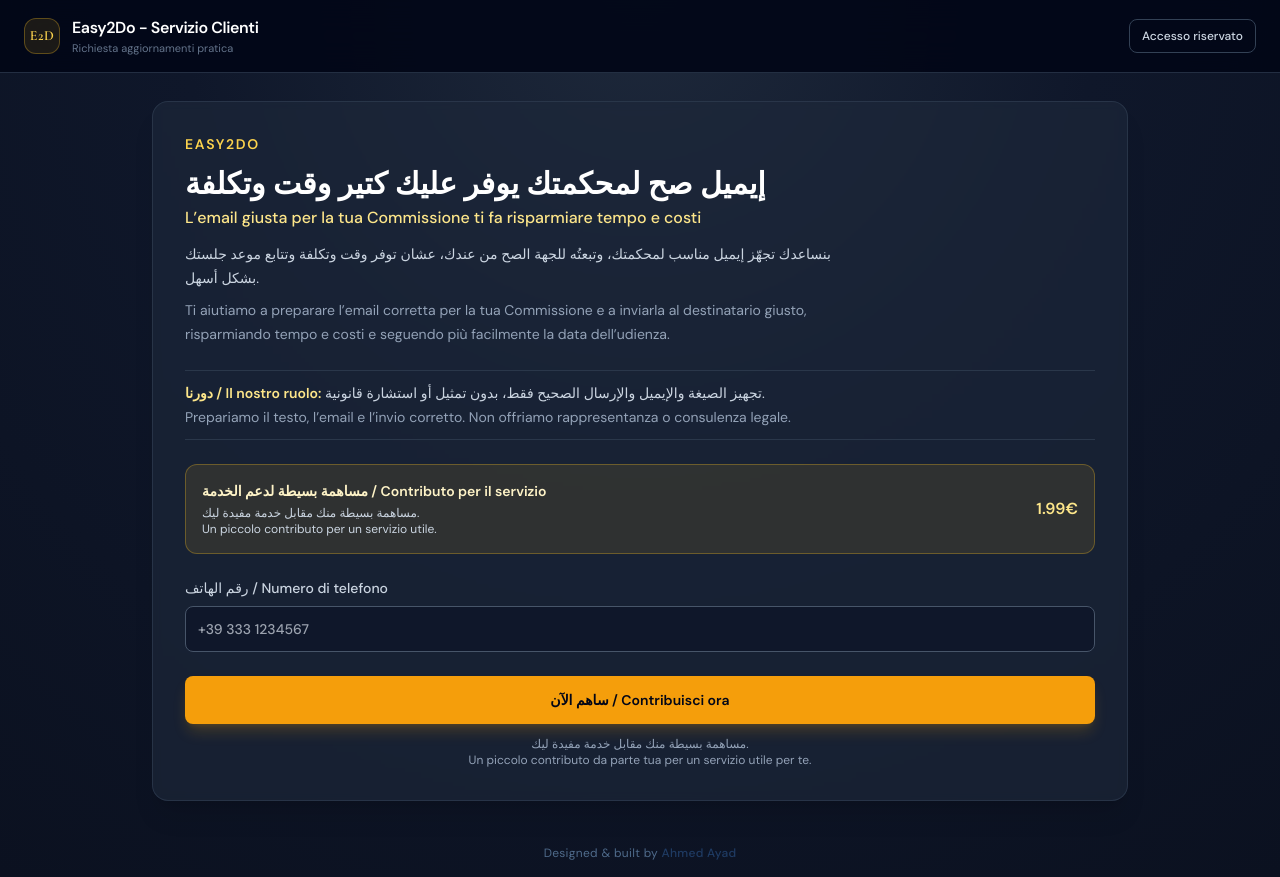
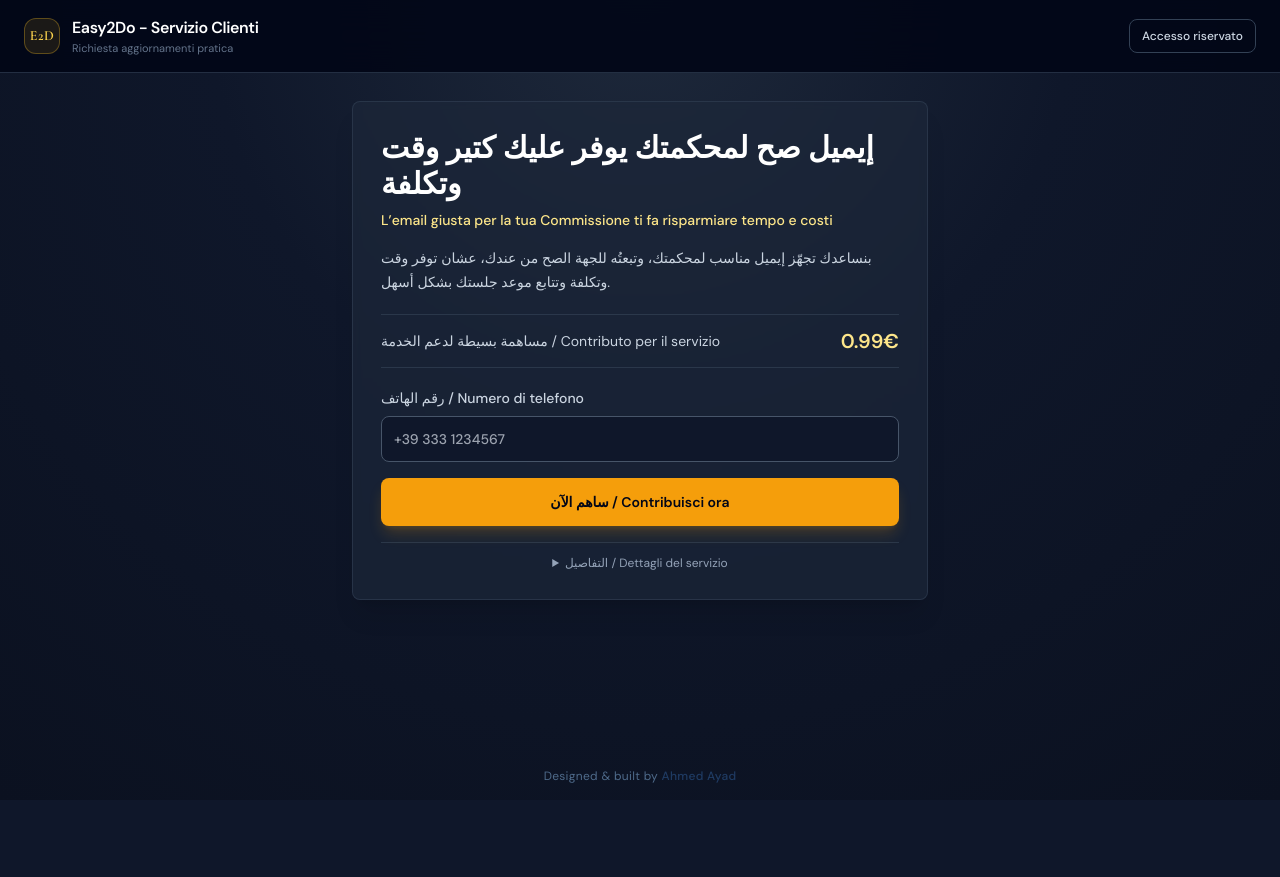
Before and after one commit to ahmed14777/procura, a Next.js app: page / in a window 1280 px wide. After the commit the page ends 800 px from the top, so only its background shows below. Built offline with nearby package versions, Linux system fonts and the light colour scheme; what @react-pdf/renderer would draw is missing.

Commit message:
Simplify client flow and centralize checkout pricing

```diff
--- a/src/app/api/stripe/checkout/route.ts
+++ b/src/app/api/stripe/checkout/route.ts
@@ -27,6 +27,7 @@
 } from '@/lib/security'
 import { consumeRateLimit } from '@/lib/rateLimit'
 import { PROJECT_BRANDING } from '@/config/content'
+import { CLIENT_CONTRIBUTION } from '@/config/business'
 
 const STRIPE_SECRET_KEY = process.env.STRIPE_SECRET_KEY
 const STRIPE_PRICE_ID_CLIENT = process.env.STRIPE_PRICE_ID_CLIENT
@@ -201,8 +202,11 @@
       )
     }
 
-    if (body.amountCents !== undefined && body.amountCents !== 199) {
-      return NextResponse.json({ error: 'Il contributo previsto è di 1,99€.' }, { status: 400 })
+    if (body.amountCents !== undefined && body.amountCents !== CLIENT_CONTRIBUTION.cents) {
+      return NextResponse.json(
+        { error: `Il contributo previsto è di ${CLIENT_CONTRIBUTION.euro}€.` },
+        { status: 400 }
+      )
     }
 
     if (!STRIPE_PRICE_ID_CLIENT && !Number.isFinite(STRIPE_FALLBACK_AMOUNT_CENTS)) {
--- a/src/app/capture/[sessionId]/page.tsx
+++ b/src/app/capture/[sessionId]/page.tsx
@@ -7,7 +7,12 @@
 export default function CapturePage() {
   const { sessionId } = useParams<{ sessionId: string }>()
   const searchParams = useSearchParams()
-  const [submitToken, setSubmitToken] = useState<string | null>(null)
+  const [hashSubmitToken] = useState(() => {
+    if (typeof window === 'undefined') return null
+    const raw = window.location.hash.replace(/^#/, '')
+    return new URLSearchParams(raw).get('st')
+  })
+  const submitToken = searchParams.get('submitToken') || hashSubmitToken
   const [file, setFile] = useState<File | null>(null)
   const [previewUrl, setPreviewUrl] = useState<string | null>(null)
   const [isSending, setIsSending] = useState(false)
@@ -19,20 +24,6 @@
     const timeout = window.setTimeout(() => window.close(), 1200)
     return () => window.clearTimeout(timeout)
   }, [sent])
-
-  useEffect(() => {
-    const fallbackFromQuery = searchParams.get('submitToken')
-    if (fallbackFromQuery) {
-      setSubmitToken(fallbackFromQuery)
-      return
-    }
-
-    const hash = window.location.hash
-    const raw = hash.startsWith('#') ? hash.slice(1) : hash
-    const params = new URLSearchParams(raw)
-    const fromHash = params.get('st')
-    setSubmitToken(fromHash)
-  }, [searchParams])
 
   const selectPhoto = (event: React.ChangeEvent<HTMLInputElement>) => {
     const selected = event.target.files?.[0]
--- a/src/app/page.tsx
+++ b/src/app/page.tsx
@@ -37,7 +37,6 @@
   const [isLoading, setIsLoading] = useState(false)
   const [isDownloading, setIsDownloading] = useState(false)
   const [error, setError] = useState<string | null>(null)
-  const contributionEuro = CLIENT_CONTRIBUTION.euro
   const [clientPhone, setClientPhone] = useState('')
   const checkoutOpeningRef = useRef(false)
 
@@ -241,13 +240,6 @@
       checkoutOpeningRef.current = false
       return
     }
-    const amountEuro = Number(contributionEuro)
-    if (amountEuro !== 1.99) {
-      setError('اختار مساهمة من الخيارات المتاحة / Scegli uno dei contributi disponibili.')
-      checkoutOpeningRef.current = false
-      return
-    }
-
     setIsLoading(true)
     setError(null)
     try {
@@ -264,7 +256,7 @@
         body: JSON.stringify({
           mode: 'client',
           clientPhone: phone,
-          amountCents: Math.round(amountEuro * 100),
+          amountCents: CLIENT_CONTRIBUTION.cents,
         }),
       })
       const result = (await response.json()) as { sessionId?: string; url?: string; error?: string }
@@ -325,45 +317,27 @@
                 role="lawyer"
               />
             ) : (
-              <div className="rounded-2xl border border-slate-700/60 bg-slate-800/65 p-6 shadow-xl backdrop-blur-sm sm:p-8">
-                <p className="text-sm font-semibold uppercase tracking-[0.12em] text-amber-300">
-                  {HOME_PAGE_COPY.brand}
-                </p>
-                <h1 className="mt-3 text-2xl font-semibold text-white sm:text-3xl">
+              <div className="mx-auto w-full max-w-xl rounded-lg border border-slate-700/60 bg-slate-800/65 p-5 shadow-xl backdrop-blur-sm sm:p-7">
+                <h1 className="text-2xl font-semibold text-white sm:text-3xl">
                   {HOME_PAGE_COPY.titleAr}
                 </h1>
-                <p className="mt-1 text-base font-medium text-amber-200">
+                <p className="mt-2 text-sm font-medium text-amber-200">
                   {HOME_PAGE_COPY.subtitleIt}
                 </p>
-                <p className="mt-3 max-w-2xl text-sm leading-6 text-slate-300">
+                <p className="mt-4 text-sm leading-6 text-slate-300">
                   {HOME_PAGE_COPY.descriptionAr}
                 </p>
-                <p className="mt-2 max-w-2xl text-sm leading-6 text-slate-400">
-                  {HOME_PAGE_COPY.descriptionIt}
-                </p>
-                <div className="mt-6 border-y border-slate-700/70 py-3 text-sm text-slate-300">
-                  <span className="font-semibold text-amber-200">{HOME_PAGE_COPY.roleHeading}</span>{' '}
-                  {HOME_PAGE_COPY.roleBodyAr}
-                  <span className="mt-1 block text-slate-400">{HOME_PAGE_COPY.roleBodyIt}</span>
+
+                <div className="mt-5 flex items-center justify-between border-y border-slate-700/70 py-3">
+                  <span className="text-sm text-slate-300">
+                    {HOME_PAGE_COPY.contributionHeading}
+                  </span>
+                  <span className="shrink-0 text-xl font-semibold text-amber-200">
+                    {CLIENT_CONTRIBUTION.euro}€
+                  </span>
                 </div>
-                <div className="mt-6 rounded-xl border border-amber-400/30 bg-amber-400/10 p-4">
-                  <div className="flex flex-col gap-3 sm:flex-row sm:items-center sm:justify-between">
-                    <div>
-                      <p className="text-sm font-semibold text-amber-100">
-                        {HOME_PAGE_COPY.contributionHeading}
-                      </p>
-                      <p className="mt-1 text-xs text-slate-300">
-                        {HOME_PAGE_COPY.contributionBodyAr}
-                        <br />
-                        {HOME_PAGE_COPY.contributionBodyIt}
-                      </p>
-                    </div>
-                    <span className="shrink-0 text-base font-semibold text-amber-200">
-                      {CLIENT_CONTRIBUTION.euro}€
-                    </span>
-                  </div>
-                </div>
-                <label className="mt-6 block text-sm font-medium text-slate-300">
+
+                <label className="mt-5 block text-sm font-medium text-slate-300">
                   {HOME_PAGE_COPY.phoneLabel}
                   <input
                     type="tel"
@@ -379,15 +353,26 @@
                   type="button"
                   onClick={() => void startClientPayment()}
                   disabled={isLoading}
-                  className="mt-6 w-full rounded-lg bg-amber-500 px-4 py-3.5 text-sm font-semibold text-slate-950 shadow-lg shadow-amber-500/20 transition hover:bg-amber-400 disabled:cursor-wait disabled:opacity-60"
+                  className="mt-4 w-full rounded-lg bg-amber-500 px-4 py-3.5 text-sm font-semibold text-slate-950 shadow-lg shadow-amber-500/20 transition hover:bg-amber-400 disabled:cursor-wait disabled:opacity-60"
                 >
                   {isLoading ? HOME_PAGE_COPY.ctaLoading : HOME_PAGE_COPY.ctaIdle}
                 </button>
-                <p className="mt-3 text-center text-xs text-slate-400">
-                  {HOME_PAGE_COPY.bottomNoteAr}
-                  <br />
-                  {HOME_PAGE_COPY.bottomNoteIt}
-                </p>
+
+                <details className="mt-4 border-t border-slate-700/70 pt-3 text-sm text-slate-400">
+                  <summary className="cursor-pointer text-center text-xs text-slate-400 hover:text-slate-200">
+                    التفاصيل / Dettagli del servizio
+                  </summary>
+                  <div className="mt-3 space-y-2 leading-6">
+                    <p>{HOME_PAGE_COPY.descriptionIt}</p>
+                    <p>
+                      <span className="font-semibold text-slate-300">
+                        {HOME_PAGE_COPY.roleHeading}
+                      </span>{' '}
+                      {HOME_PAGE_COPY.roleBodyAr}
+                    </p>
+                    <p>{HOME_PAGE_COPY.roleBodyIt}</p>
+                  </div>
+                </details>
               </div>
             )}
 
--- a/src/app/sign/[sessionId]/page.tsx
+++ b/src/app/sign/[sessionId]/page.tsx
@@ -7,7 +7,12 @@
 export default function SignaturePage() {
   const { sessionId } = useParams<{ sessionId: string }>()
   const searchParams = useSearchParams()
-  const [submitToken, setSubmitToken] = useState<string | null>(null)
+  const [hashSubmitToken] = useState(() => {
+    if (typeof window === 'undefined') return null
+    const raw = window.location.hash.replace(/^#/, '')
+    return new URLSearchParams(raw).get('st')
+  })
+  const submitToken = searchParams.get('submitToken') || hashSubmitToken
   const canvasRef = useRef<HTMLCanvasElement>(null)
   const drawingRef = useRef(false)
   const [clientName, setClientName] = useState('')
@@ -23,20 +28,6 @@
     const timeout = window.setTimeout(() => window.close(), 1200)
     return () => window.clearTimeout(timeout)
   }, [sent])
-
-  useEffect(() => {
-    const fallbackFromQuery = searchParams.get('submitToken')
-    if (fallbackFromQuery) {
-      setSubmitToken(fallbackFromQuery)
-      return
-    }
-
-    const hash = window.location.hash
-    const raw = hash.startsWith('#') ? hash.slice(1) : hash
-    const params = new URLSearchParams(raw)
-    const fromHash = params.get('st')
-    setSubmitToken(fromHash)
-  }, [searchParams])
 
   useEffect(() => {
     fetch(`/api/signature-sessions/${sessionId}`, { cache: 'no-store' })
--- a/src/app/success/page.tsx
+++ b/src/app/success/page.tsx
@@ -349,8 +349,17 @@
             className="rounded-lg border border-blue-400/30 bg-blue-500/10 p-4 mb-6"
           >
             <p className="text-blue-200 text-sm">
-              <strong>اكتملت الخطوات / Procedura completata:</strong> أرفق نسخة من الإقامة فقط ثم
-              اضغط إرسال.
+              {emailData ? (
+                <>
+                  <strong>اكتملت الخطوات / Procedura completata:</strong> أرفق نسخة من الإقامة فقط
+                  ثم اضغط إرسال.
+                </>
+              ) : (
+                <>
+                  <strong>الدفع مؤكد / Pagamento confermato:</strong> ارفع المستند وأكمل البيانات
+                  لتجهيز الطلب.
+                </>
+              )}
             </p>
           </motion.div>
 
--- a/src/config/business.ts
+++ b/src/config/business.ts
@@ -23,6 +23,6 @@
 } as const
 
 export const CLIENT_CONTRIBUTION = {
-  euro: '1.99',
-  cents: 199,
+  euro: '0.99',
+  cents: 99,
 } as const
```
Also changed, not shown: src/components/ProcuraForm.tsx (+17 -12 lines), src/lib/codiceFiscale.ts (+52 -17 lines), src/lib/schema.ts (+53 -60 lines), 1 other file (tests, documents, lock files or other folders).
